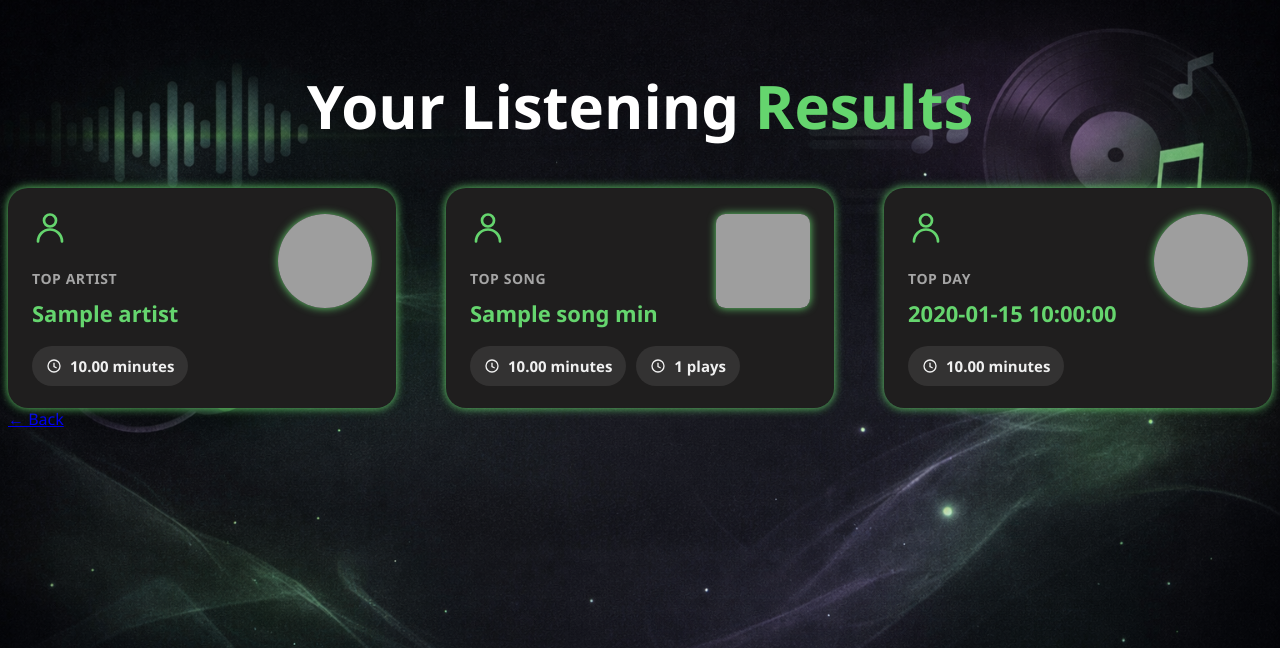
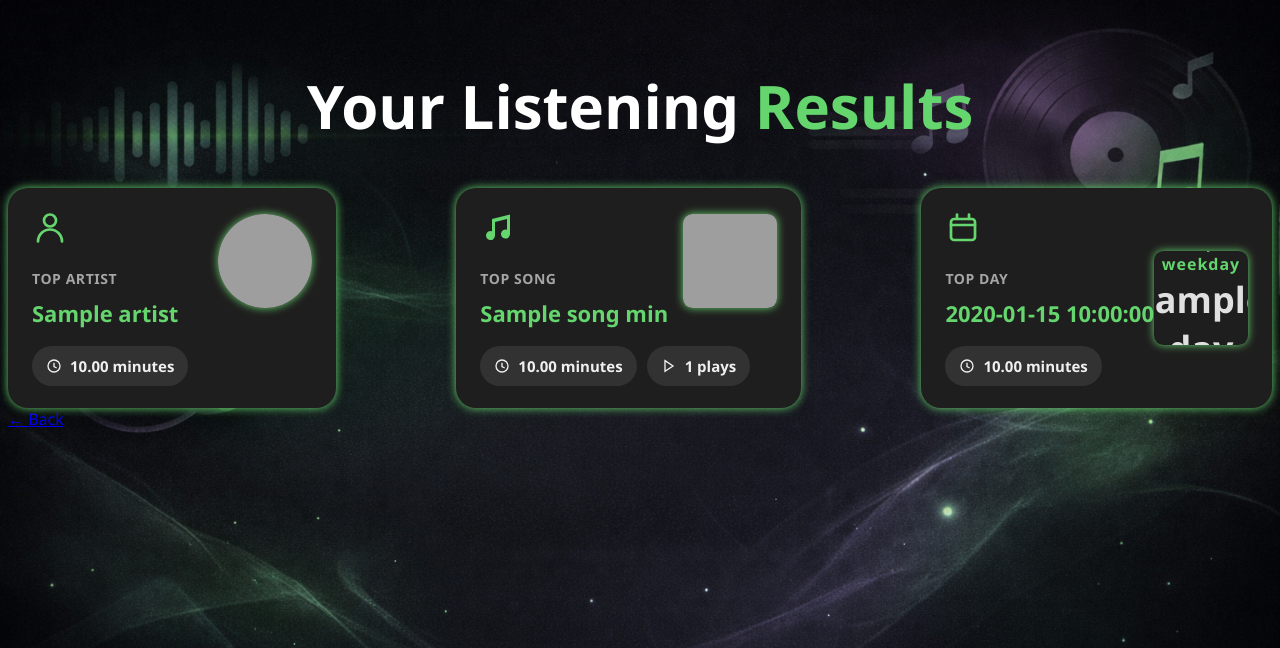
Before and after one commit to nicholasdaviees/spotify-listening-analyzer, a Flask app: template templates/results.html in a window 1280 px wide. Shown: the top 648 px of the page. Run offline with Flask 3, Linux system fonts and the light colour scheme; the template is opened without the code that fills it: most values are stand-ins (such as "Sample title", 1, 10 or a date in 2020); grey boxes are pictures that could not be loaded.

Commit message:
Finished card design for top artist, song, & day

```diff
--- a/analysis.py
+++ b/analysis.py
@@ -43,7 +43,7 @@ def calculateListeningStats(listeningHistory, start_date=None, end_date=None):
 
         # Calculate day totals
         date = datetime.strptime(end_time, "%Y-%m-%d %H:%M")
-        day_key = date.date().isoformat()
+        day_key = date.date()
         day_totals[day_key] += ms_played
 
     top_artist = max(artist_totals.items(), key=lambda x: x[1], default=(None, 0))
@@ -64,7 +64,9 @@ def calculateListeningStats(listeningHistory, start_date=None, end_date=None):
             "count": song_total_count[top_song[0]]
         },
         "topDay": {
-            "date": top_day[0],
+            "full_date": top_day[0].strftime("%m-%d-%Y"),
+            "weekday": top_day[0].strftime("%a").upper(),
+            "day": top_day[0].day,
             "minutes": ms_to_min(top_day[1])
         },
         "totalListeningTime": ms_to_min(total_listening_time_ms)
--- a/static/results-style.css
+++ b/static/results-style.css
@@ -73,9 +73,11 @@ h1 {
   align-items: center;
 }
 
-/* TOP ARTIST, SONG, & DAY */
+/* Begin top artist, song, and day */
 .artist-card, .song-card, .day-card {
-  width: 340px;
+  width: fit-content;
+  min-width: 280px;
+  max-width: 400px;
   border-radius: 20px;
   padding: 22px 24px;
   position: relative;
@@ -84,25 +86,43 @@ h1 {
   box-shadow: 0 0px 10px #65D56E;
 }
 
-.artist-content, .song-content, .day-content {
+.artist-content, .song-content {
   display: flex;
   justify-content: space-between;
   align-items: flex-start;
+  gap: 15px;
+}
+
+.day-content {
+  display: flex;
+  justify-content: space-between;
+  align-items: center;
 }
 
 .artist, .song, .day {
+  max-width: 520px;
   margin: 0 0 18px;
   font-size: 22px;
   font-weight: 800;
   color: #65D56E;
+  word-wrap: break-word;
+  white-space: normal;
+  overflow-wrap: break-word;
 }
 
-.artist-avatar-wrap, .song-avatar-wrap, .day-avatar-wrap {
+.artist-avatar-wrap, .song-avatar-wrap {
   position: relative;
   width: 94px;
   height: 94px;
   flex-shrink: 0;
   top: 4px;
+}
+
+.day-avatar-wrap {
+  position: relative;
+  width: 94px;
+  height: 94px;
+  flex-shrink: 0;
 }
 
 .artist-avatar, .song-avatar, .day-avatar {
@@ -115,15 +135,52 @@ h1 {
   box-shadow: 0 0px 8px #65D56E;
 }
 
-/* Top song specific for square album art */
-.song-avatar {
-  border-radius: 10%;
-}
-/* Top song specific */
-
 .artist-avatar img, .song-avatar img, .day-avatar img {
   width: 100%;
   height: 100%;
   object-fit: cover;
   display: block;
 }
+/* End top artist, song, and day */
+
+/* Begin top song specifics*/
+.song-avatar {
+  border-radius: 10%;
+}
+
+.song-left {
+  flex: 1;
+  min-width: 0;
+}
+/* End top song specific */
+
+/* Begin top day specific */
+.day-avatar {
+  display: flex;
+  justify-content: center;
+  align-items: center;
+  border-radius: 10%;
+  text-align: center;
+}
+
+.day-avatar-text {
+  display: flex;
+  flex-direction: column;
+  align-items: center;
+
+  transform: translateY(4px);
+}
+
+.top-weekday {
+  font-size: 16px;
+  font-weight: 700;
+  color: #65D56E;
+  letter-spacing: 1px;
+}
+
+.top-day {
+  font-size: 36px;
+  font-weight: 800;
+  color: #e0e0e0;
+}
+/* End top day specific */
--- a/templates/results.html
+++ b/templates/results.html
@@ -52,9 +52,8 @@
         <div class="song-content">
 
             <div class="song-left">
-                <svg class="icon" viewBox="0 0 24 24" fill="none" stroke="currentColor" stroke-width="1.8" stroke-linecap="round" stroke-linejoin="round">
-                    <path d="M20 21a8 8 0 0 0-16 0"></path>
-                    <circle cx="12" cy="7" r="4"></circle>
+                <svg class="icon" viewBox="0 0 24 24" fill="currentColor">
+                    <path d="M8 3v11.2a3 3 0 1 0 2 2.8V8l8-2v7.2a3 3 0 1 0 2 2.8V3L8 6V3z"></path>
                 </svg>
 
                 <p class="label">Top Song</p>
@@ -68,6 +67,7 @@
                     <!-- FIX -->
                 </div>
             </div>
+
         </div>
 
         <div class="pills">
@@ -80,8 +80,7 @@
             </div>
             <div class="plays-pill">
                 <svg viewBox="0 0 24 24" fill="none" stroke="currentColor" stroke-width="2">
-                    <circle cx="12" cy="12" r="9"></circle>
-                    <path d="M12 7v6l4 2"></path>
+                    <path d="M6 4l12 8-12 8z"></path>
                 </svg>
                 <span>{{ result.topSongCount.count }} plays</span>
             </div>
@@ -94,13 +93,21 @@
         <div class="day-content">
 
             <div class="day-left">
+
                 <svg class="icon" viewBox="0 0 24 24" fill="none" stroke="currentColor" stroke-width="1.8" stroke-linecap="round" stroke-linejoin="round">
-                    <path d="M20 21a8 8 0 0 0-16 0"></path>
-                    <circle cx="12" cy="7" r="4"></circle>
+                    <!-- Top rings -->
+                    <line x1="8" y1="3" x2="8" y2="6"></line>
+                    <line x1="16" y1="3" x2="16" y2="6"></line>
+
+                    <!-- Top bar -->
+                    <line x1="4" y1="10" x2="20" y2="10"></line>
+
+                    <!-- Calendar body -->
+                    <rect x="4" y="6" width="16" height="14" rx="2"></rect>
                 </svg>
 
                 <p class="label">Top Day</p>
-                <h2 class="day">{{ result.topDay.date }}</h2>
+                <h2 class="day">{{ result.topDay.full_date }}</h2>
 
                 <div class="minutes-pill">
                     <svg viewBox="0 0 24 24" fill="none" stroke="currentColor" stroke-width="2">
@@ -111,13 +118,15 @@
                 </div>
             </div>
 
-            <div class="artist-avatar-wrap">
-                <div class="artist-avatar">
-                    <!-- FIX -->
-                    <img src="https://images.unsplash.com/photo-1500648767791-00dcc994a43e?auto=format&fit=crop&w=400&q=80"/>
-                    <!-- FIX -->
+            <div class="day-avatar-wrap">
+                <div class="day-avatar">
+                    <div class="day-avatar-text">
+                        <div class="top-weekday">{{ result.topDay.weekday }}</div>
+                        <div class="top-day">{{ result.topDay.day }}</div>
+                    </div>
                 </div>
             </div>
+
         </div>
     </div>
     <!-- END TOP ARTIST -->
```
